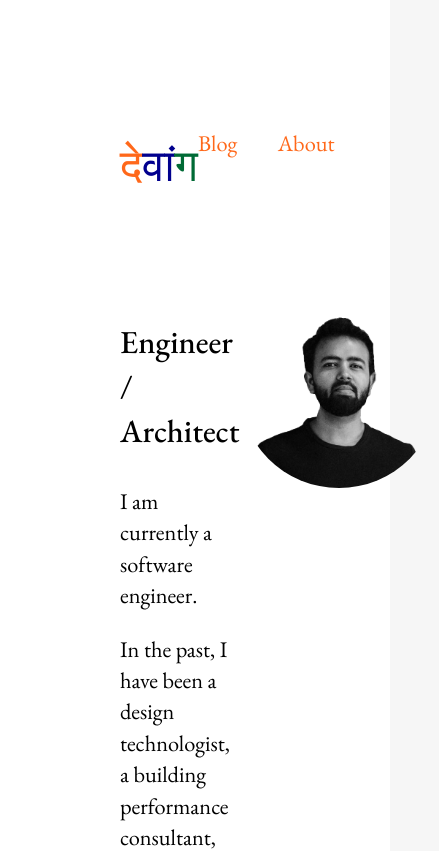
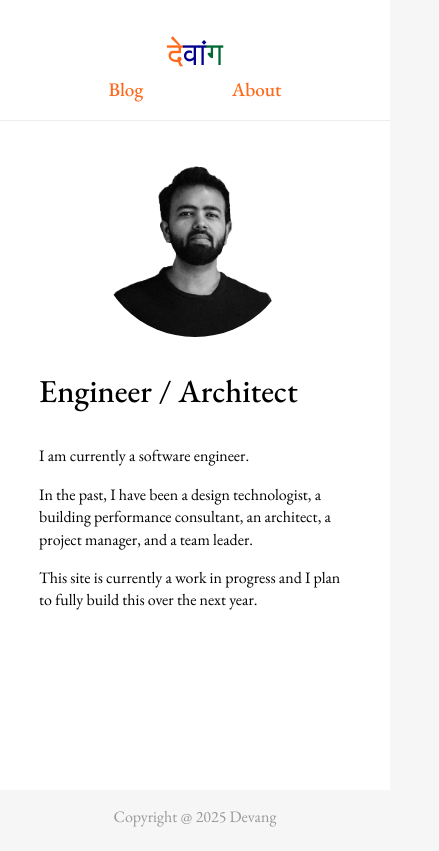
Before and after one commit to devangcx/devangcx.github.io, a React (Vite) app: page /about in a window 390 px wide. Shown: the top 851 px of the page, 439 px wide, since content can reach past the window. Built offline with nearby package versions, Linux system fonts and the light colour scheme.

Commit message:
fix: add basic mobile layout

```diff
--- a/src/app.css
+++ b/src/app.css
@@ -36,3 +36,18 @@ body {
 a {
     color: var(--indian-saffron-color);
 }
+
+/* All mobile screens */
+@media only screen and (max-width: 600px) {
+
+    body,
+    input {
+        font-size: 1rem;
+    }
+
+    .container {
+        padding-right: 20px;
+        padding-left: 20px;
+        max-width: 100%;
+    }
+}
--- a/src/components/footer.css
+++ b/src/components/footer.css
@@ -6,3 +6,12 @@ footer {
     align-items: center;
     justify-content: center;
 }
+
+/* All mobile screens */
+@media only screen and (max-width: 600px) {
+    footer {
+        height: auto;
+        padding: 1em 0;
+        font-size: 1rem;
+    }
+}
--- a/src/components/header.css
+++ b/src/components/header.css
@@ -5,6 +5,7 @@ header {
     align-items: center;
     justify-content: space-between;
     padding: 90px 0;
+    align-items: center;
 }
 
 .name {
@@ -33,3 +34,32 @@ nav a {
     text-decoration: none;
     font-weight: 400;
 }
+
+/* All mobile screens */
+@media only screen and (max-width: 600px) {
+
+    header {
+        flex-direction: column;
+        padding: 0 0 1em 0;
+        border-bottom: 1px solid #eee;
+    }
+
+    .name-letter {
+        margin-top: 1em;
+    }
+
+    nav a {
+        margin: 0;
+    }
+
+    nav {
+        display: flex;
+        justify-content: space-evenly;
+        width: 100%;
+    }
+
+    nav a {
+        font-weight: 500;
+        font-size: 1.2rem;
+    }
+}
--- a/src/components/post.css
+++ b/src/components/post.css
@@ -62,3 +62,23 @@ blockquote {
     margin-inline-start: 40px;
     margin-inline-end: 40px;
 }
+
+/* All mobile screens */
+@media only screen and (max-width: 600px) {
+
+    .post {
+        padding-top: 1em;
+        padding-bottom: 1em;
+    }
+
+    .post img {
+        max-width: 100%;
+        object-fit: contain;
+        margin: 1em 0;
+    }
+
+    ul,
+    ol {
+        overflow-wrap: anywhere;
+    }
+}
--- a/src/routes/about.css
+++ b/src/routes/about.css
@@ -28,3 +28,22 @@
 .about p:first-of-type {
     margin-top: 0;
 }
+
+/* All mobile screens */
+@media only screen and (max-width: 600px) {
+
+    /* Make the second children (image) show above the first children (text) */
+    .about {
+        flex-direction: column;
+        align-items: center;
+        padding: 1em 0;
+    }
+
+    .about img {
+        order: 1;
+    }
+
+    .about .story {
+        order: 2;
+    }
+}
--- a/src/routes/blog.css
+++ b/src/routes/blog.css
@@ -22,3 +22,10 @@
     color: var(--gray-text-color);
     font-style: italic;
 }
+
+/* All mobile screens */
+@media only screen and (max-width: 600px) {
+    .blog {
+        padding-top: 1em;
+    }
+}
```
